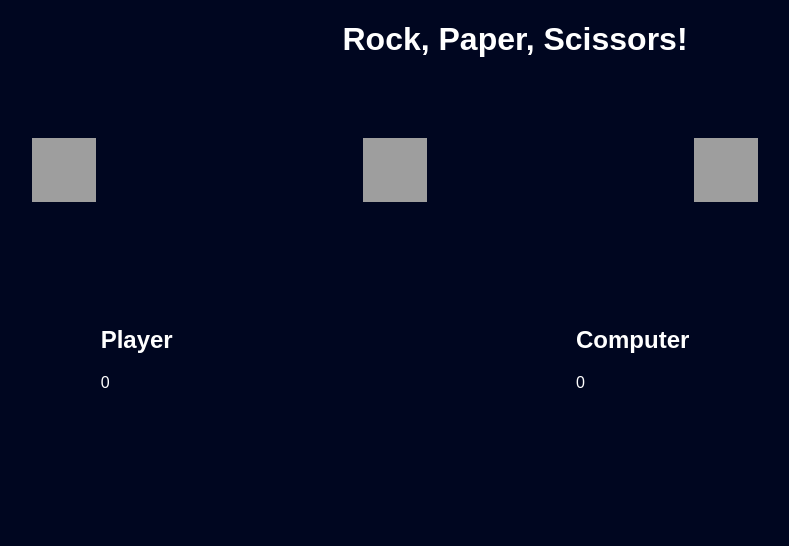
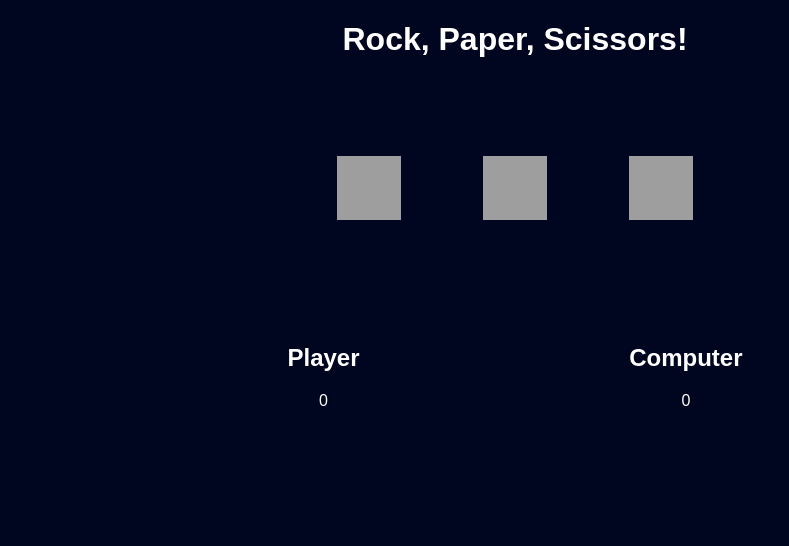
Before and after one commit to PBara7a/RPS, a website: page src/index.html in a window 1280 px wide. Shown: the whole page, without its empty margins (125-914 px from the left). Drawn offline with Linux system fonts and the light colour scheme; grey boxes are pictures that could not be loaded.

Commit message:
UI adjustements

```diff
--- a/src/index.html
+++ b/src/index.html
@@ -11,8 +11,12 @@
 
 <body>
   <h1>Rock, Paper, Scissors!</h1>
-  <main class="center-wrapper">
-    <div class="auto-column-grid">
+  <main>
+
+    <div class="center-wrapper">
+      <div class="five-column-grid">
+        <div class="spacer"></div>
+
         <div>
           <img id="rock" class="option"
             src="https://cdn-icons.flaticon.com/png/512/835/premium/835024.png?token=exp=1650407663~hmac=d9cf2faed1e5ff70a4477dc5ad2feb73"
@@ -28,15 +32,23 @@
             src="https://cdn-icons.flaticon.com/png/512/737/premium/737812.png?token=exp=1650407955~hmac=8173da71982d54fd490019963b8f6bd6"
             alt="scissors" width="64px" height="64px">
         </div>
+        <div class="spacer"></div>
       </div>
+
       <div class="results auto-column-grid">
+        <div class="spacer"></div>
         <div class="player">
           <h2>Player</h2>
         </div>
+
         <div class="computer">
           <h2>Computer</h2>
         </div>
+        <div class="spacer"></div>
       </div>
+
+    </div>
+
   </main>
 </body>
 <script src="./rps.js"></script>
--- a/src/rps.js
+++ b/src/rps.js
@@ -12,10 +12,12 @@ let computerPoints = 0;
 
 const playerScore = document.createElement('p')
 playerScore.textContent = playerPoints
+playerScore.className = 'text-align--center'
 document.querySelector('.player').append(playerScore)
 
 const computerScore = document.createElement('p')
 computerScore.textContent = computerPoints
+computerScore.className = 'text-align--center'
 document.querySelector('.computer').append(computerScore)
 
 function computerSelectionValue() {
--- a/styles/style.css
+++ b/styles/style.css
@@ -25,7 +25,18 @@ div {
 
 .auto-column-grid {
   display: grid;
-  grid-auto-flow: column;
+  grid-template-columns: auto auto auto auto;
   place-items: center;
   margin-bottom: 100px;
 }
+
+.five-column-grid {
+  display: grid;
+  grid-template-columns: 1fr auto 0.5fr auto 1fr;
+  place-items: center;
+  margin-bottom: 100px;
+}
+
+.text-align--center {
+  text-align: center;
+}
```
Lines whose indentation alone changed are shown as unchanged.
